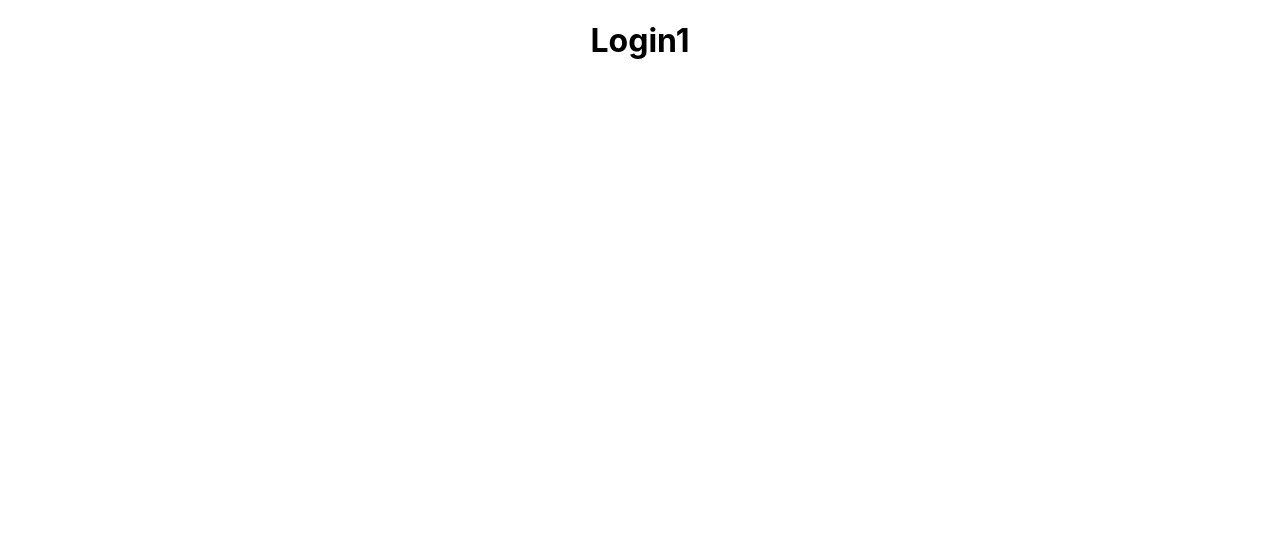
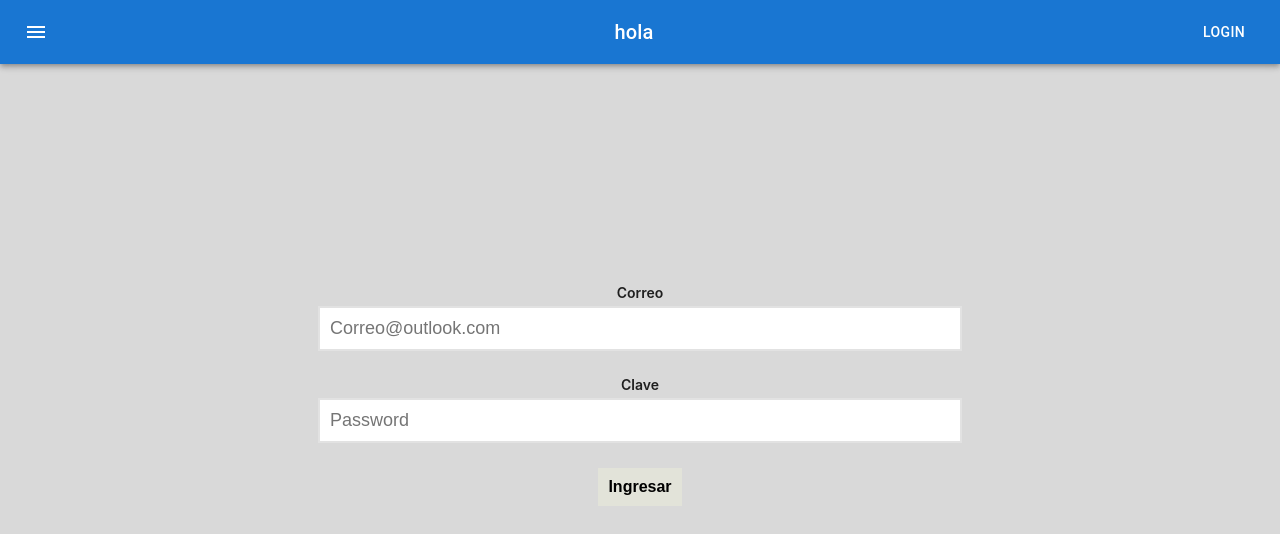
Before and after one commit to No-Country/C6-41-m-mern, a React (Create React App) app in the folder front/: page /Login in a window 1280 px wide. Shown: the top 534 px of the page. Built offline with nearby package versions, Linux system fonts and the light colour scheme.

Commit message:
Login and Register and Navbar

```diff
--- a/front/package.json
+++ b/front/package.json
@@ -10,6 +10,7 @@
     "@testing-library/jest-dom": "^5.16.5",
     "@testing-library/react": "^13.3.0",
     "@testing-library/user-event": "^13.5.0",
+    "formik": "^2.2.9",
     "react": "^18.2.0",
     "react-dom": "^18.2.0",
     "react-router-dom": "^6.3.0",
--- a/front/src/App.js
+++ b/front/src/App.js
@@ -1,16 +1,25 @@
 import './App.css';
 import Home from './componentes/Home/Home';
 import Login from './componentes/Login/Login';
+
 import { BrowserRouter, Routes, Route } from "react-router-dom";
+import Formulario from './componentes/Formulario/Formulario';
+import NavBar from './componentes/NavBar/NavBar';
 
 function App() {
   return (
     <div className="App">
           <BrowserRouter>
+          <NavBar></NavBar>
            <Routes>
+
           <Route path="/" element={<Home />}></Route>
           <Route path="/Login" element={<Login />}></Route>
+          <Route path="/Registro" element={<Formulario />}></Route>
+
         </Routes>
+
+
       </BrowserRouter>
     </div>
   );
--- /dev/null
+++ b/front/src/componentes/Formulario/Formulario.css
@@ -0,0 +1,17 @@
+
+
+.InputAndPlace{
+    display: flex;
+    flex-direction: column;
+
+
+}
+
+
+.Container{
+    width: 30%;
+    display: flex;
+   align-content: center;
+    align-items: center;
+
+}
--- /dev/null
+++ b/front/src/componentes/Formulario/Formulario.js
@@ -0,0 +1,98 @@
+import React,{useState} from 'react'
+import './Formulario.css'
+
+
+const Formulario = () => {
+    const [inputNombre, cambiarInputNombre] = useState('');
+    const [inputCorreo, cambiarInputCorreo] = useState('');
+    const [inputCTelefono, cambiarInputTelefono] = useState('');
+    const [inputFechaNac, cambiarInputFechaNac] = useState('');
+    const [inputPassword, cambiarInputPassword] = useState('');
+
+    const handleSubmit = () =>{
+
+    }
+
+    const handleInputNombre = (e) => {
+		cambiarInputNombre(e.target.value);
+        console.log(inputNombre)
+
+	}
+
+    const handleInputCorreo = (e) => {
+		cambiarInputCorreo(e.target.value);
+	}
+
+    const handleInputTelefono = (e) => {
+		cambiarInputTelefono(e.target.value);
+	}
+
+    const handleInputFechaNac = (e) => {
+		cambiarInputFechaNac(e.target.value);
+	}
+
+    const handleInputPassword = (e) => {
+		cambiarInputPassword(e.target.value);
+	}
+
+
+
+
+  return (
+    <>
+      <div className='Container'>
+        <form action="" onSubmit={handleSubmit} >
+             <div className="InputAndPlace">
+                <label htmlFor="Nombre">Nombre: *</label>
+                <input type="text" name="Nombre" id="Nombre" required value={inputNombre} onChange={handleInputNombre} />
+            </div>
+            <div className="InputAndPlace">
+                <label htmlFor="Correo">Correo: *</label>
+                <input type="email" name="Correo" id="Correo" required value={inputCorreo} onChange={handleInputCorreo} />
+            </div>
+            <div className="InputAndPlace">
+                <label htmlFor="Telefono">Teléfono:</label>
+                <input type="tel" name="Telefono" id="Telefono" placeholder="(011) 9999-9999" value={inputCTelefono} onChange={handleInputTelefono} />
+            </div>
+            <div className="InputAndPlace">
+                <label htmlFor="FechaNac">Fecha de nacimiento:</label>
+                <input type="date" name="FechaNac" id="FechaNac" value={inputFechaNac} onChange={handleInputFechaNac} />
+            </div>
+            <div className="InputAndPlace">
+                <label htmlFor="lstPais">País de origen:</label>
+                <select name="lstPais" id="lstPais" class="form-control">
+                    <optgroup label="Sudamerica">
+                        <option value="54">Argentina</option>
+                        <option value="55">Brasil</option>
+                        <option value="57">Colombia</option>
+                    </optgroup>
+                    <optgroup label="Europa">
+                        <option value="34">España</option>
+                        <option value="33">Francia</option>
+                        <option value="49">Alemania</option>
+                    </optgroup>
+                </select>
+            </div>
+            <div className="InputAndPlace">
+            <label fhtmlFor="chkNewsletter">Password</label>
+            <input type="password" name="password" placeholder="Password" id="password" value={inputPassword} onChange={handleInputPassword} />
+            </div>
+            <div className="InputAndPlace">
+                <input type="checkbox" name="chkNewsletter" id="chkNewsletter" checked />
+                <label fhtmlFor="chkNewsletter">Deseo recibir mensajes sobre novedades</label>
+            </div>
+            <div className="InputAndPlace">
+                <input type="checkbox" name="chkCondiciones" id="chkCondiciones" />
+                <label htmlFor="chkCondiciones">Acepto términos y condiciones</label>
+            </div>
+
+            <div className="InputAndPlace">
+                <button type="submit" name="btnEnviar" id="btnEnviar">Registrar</button>
+            </div>
+        </form>
+      </div>
+    </>
+  )
+}
+
+export default Formulario
--- /dev/null
+++ b/front/src/componentes/Home/Home.css
@@ -0,0 +1,3 @@
+.home {
+    background: #A9927D;
+}
--- a/front/src/componentes/Home/Home.js
+++ b/front/src/componentes/Home/Home.js
@@ -1,34 +1,10 @@
 import React from 'react'
-import AppBar from '@mui/material/AppBar';
-import Box from '@mui/material/Box';
-import Toolbar from '@mui/material/Toolbar';
-import Typography from '@mui/material/Typography';
-import Button from '@mui/material/Button';
-import IconButton from '@mui/material/IconButton';
-import MenuIcon from '@mui/icons-material/Menu';
+import './Home.css';
 
 const Home = () => {
   return (
-    <div>
-        <Box sx={{ flexGrow: 1 }}>
-      <AppBar position="static">
-        <Toolbar>
-          <IconButton
-            size="large"
-            edge="start"
-            color="inherit"
-            aria-label="menu"
-            sx={{ mr: 2 }}
-          >
-            <MenuIcon />
-          </IconButton>
-          <Typography variant="h6" component="div" sx={{ flexGrow: 1 }}>
+    <div className="home">
 
-          </Typography>
-          <Button color="inherit">Login</Button>
-        </Toolbar>
-      </AppBar>
-    </Box>
     <h1>Home</h1>
     </div>
 
--- /dev/null
+++ b/front/src/componentes/Login/Login.css
@@ -0,0 +1,76 @@
+body {
+	background: #D9D9D9;
+}
+
+.contenedor {
+	min-height: 100vh;
+	display: flex;
+	align-items: flex-start;
+	justify-content: center;
+}
+
+.login {
+	min-width: 600px;
+	margin-top: 200px;
+	background: #D9D9D9;
+	padding: 20px;
+}
+
+.login > div {
+	margin-bottom: 20px;
+}
+
+.login label {
+	display: block;
+	font-weight: 600;
+	font-size: 14px;
+	margin-bottom: 5px;
+	color: #1f1f1f;
+}
+
+.login input,
+.login textarea {
+	width: 50%;
+	border: 2px solid #e2e2e2;
+	font-size: 18px;
+	padding: 10px;
+	margin-bottom: 5px;
+	color: #1f1f1f;
+}
+
+.login input:focus {
+	outline: none;
+	border: 2px solid #D9D9D9;
+}
+
+.login .error {
+	color: #e92b2d;
+	font-weight: 600;
+	font-size: 12px;
+}
+
+.login button[type="submit"] {
+	display: inline;
+	background: #e2e3d9;
+	font-weight: 600;
+	border: none;
+	cursor: pointer;
+	padding: 10px;
+	font-size: 16px;
+	transition: .3s ease all;
+}
+
+.login button[type="submit"]:hover {
+	background: #0051ff;
+}
+
+.login .exito {
+	text-align: center;
+	font-size: 14px;
+	padding-top: 20px;
+	color: #02a802;
+}
+
+.login input[type="radio"] {
+	width: auto;
+}
--- a/front/src/componentes/Login/Login.js
+++ b/front/src/componentes/Login/Login.js
@@ -1,11 +1,61 @@
-import React from 'react'
+import React, {useState} from 'react';
+import './Login.css';
 
 const Login = () => {
-  return (
-    <div>
-        <h1>Login1</h1>
-    </div>
-  )
+	const [inputPassword, cambiarInputPassword] = useState('');
+	const [inputCorreo, cambiarInputCorreo] = useState('');
+
+	// Funcion que se encargara de validar los datos y enviar el formulario
+	const handleSubmit = (e) => {
+		e.preventDefault();
+
+		// Comprobamos validacion del formulario ...
+		// Si todo es correcto enviamos el formulario
+
+		console.log('Formulario Enviado!');
+	}
+
+	// Funcion que se encarga de cambiar el estado del inputNombre
+	const handleInputPassword = (e) => {
+		cambiarInputPassword(e.target.value);
+	}
+
+	// Funcion que se encarga de cambiar el estado del inputCorreo
+	const handleInputCorreo = (e) => {
+		cambiarInputCorreo(e.target.value);
+	}
+
+	return (
+		<>
+
+			<form action="" onSubmit={handleSubmit} className="login">
+				<div>
+					<label htmlFor="correo">Correo</label>
+					<input
+						type="email"
+						name="correo"
+						placeholder="Correo@outlook.com"
+						id="correo"
+						value={inputCorreo}
+						onChange={handleInputCorreo}
+					/>
+				</div>
+        		<div>
+					<label htmlFor="password">Clave</label>
+					<input
+						type="password"
+						name="password"
+						placeholder="Password"
+						id="password"
+						value={inputPassword}
+						onChange={handleInputPassword}
+					/>
+				</div>
+
+				<button type="submit" href="/Home">Ingresar</button>
+			</form>
+		</>
+	);
 }
 
-export default Login
+export default Login;
--- /dev/null
+++ b/front/src/componentes/NavBar/NavBar.js
@@ -0,0 +1,36 @@
+import React from 'react'
+import AppBar from '@mui/material/AppBar';
+import Box from '@mui/material/Box';
+import Toolbar from '@mui/material/Toolbar';
+import Typography from '@mui/material/Typography';
+import Button from '@mui/material/Button';
+import IconButton from '@mui/material/IconButton';
+import MenuIcon from '@mui/icons-material/Menu';
+
+const NavBar = () => {
+  return (
+    <div>
+    <Box sx={{ flexGrow: 1 }}>
+      <AppBar position="static">
+        <Toolbar>
+          <IconButton
+            size="large"
+            edge="start"
+            color="inherit"
+            aria-label="menu"
+            sx={{ mr: 2 }}
+          >
+            <MenuIcon />
+          </IconButton>
+          <Typography variant="h6" component="div" sx={{ flexGrow: 1 }}>
+           hola
+          </Typography>
+          <Button color="inherit" href="/Login">Login</Button>
+        </Toolbar>
+      </AppBar>
+    </Box>
+    </div>
+  )
+}
+
+export default NavBar
```
Also changed, not shown: front/src/componentes/Imagenes/logo.png (added), 1 other file (tests, documents, lock files or other folders).
